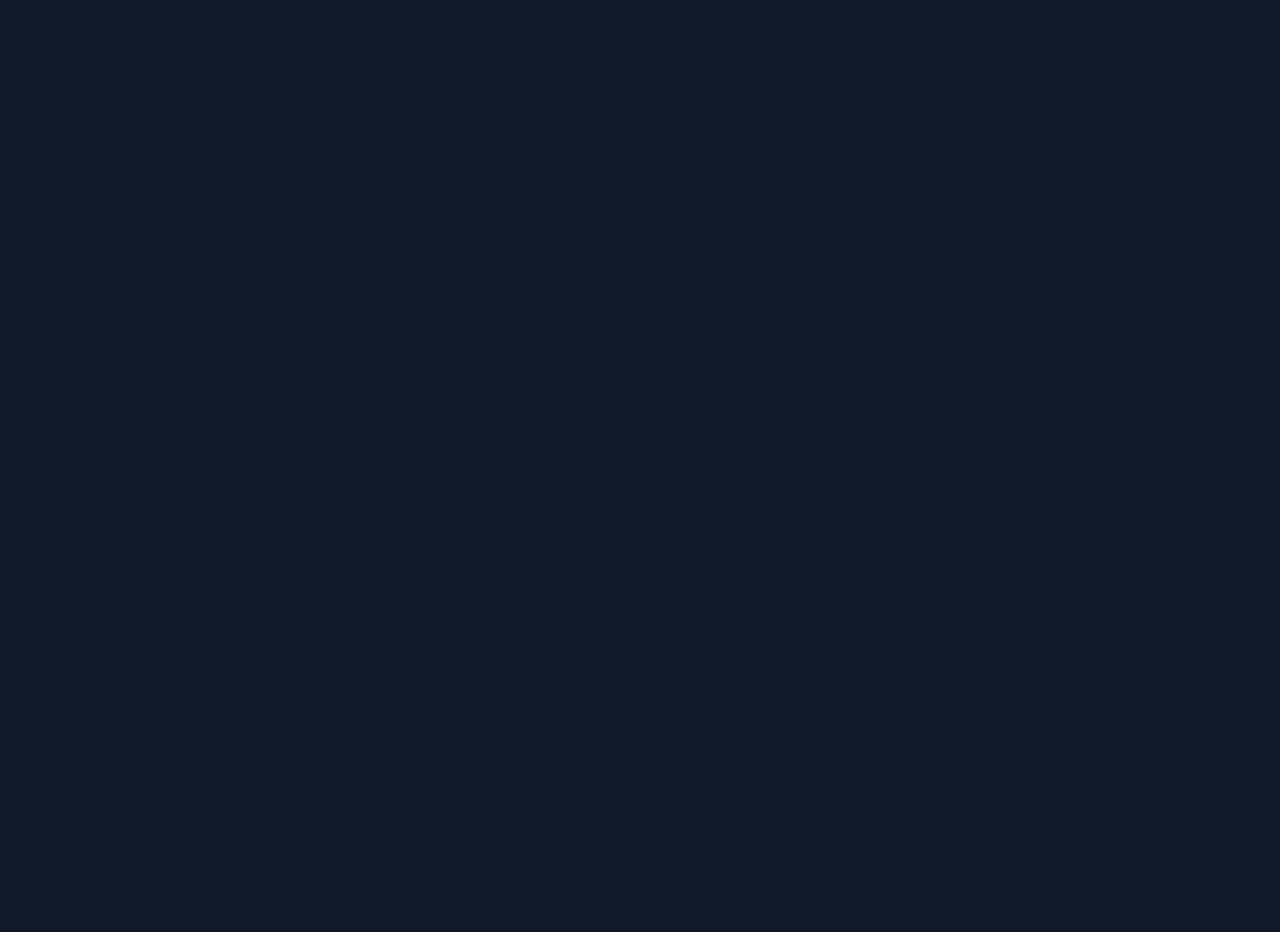
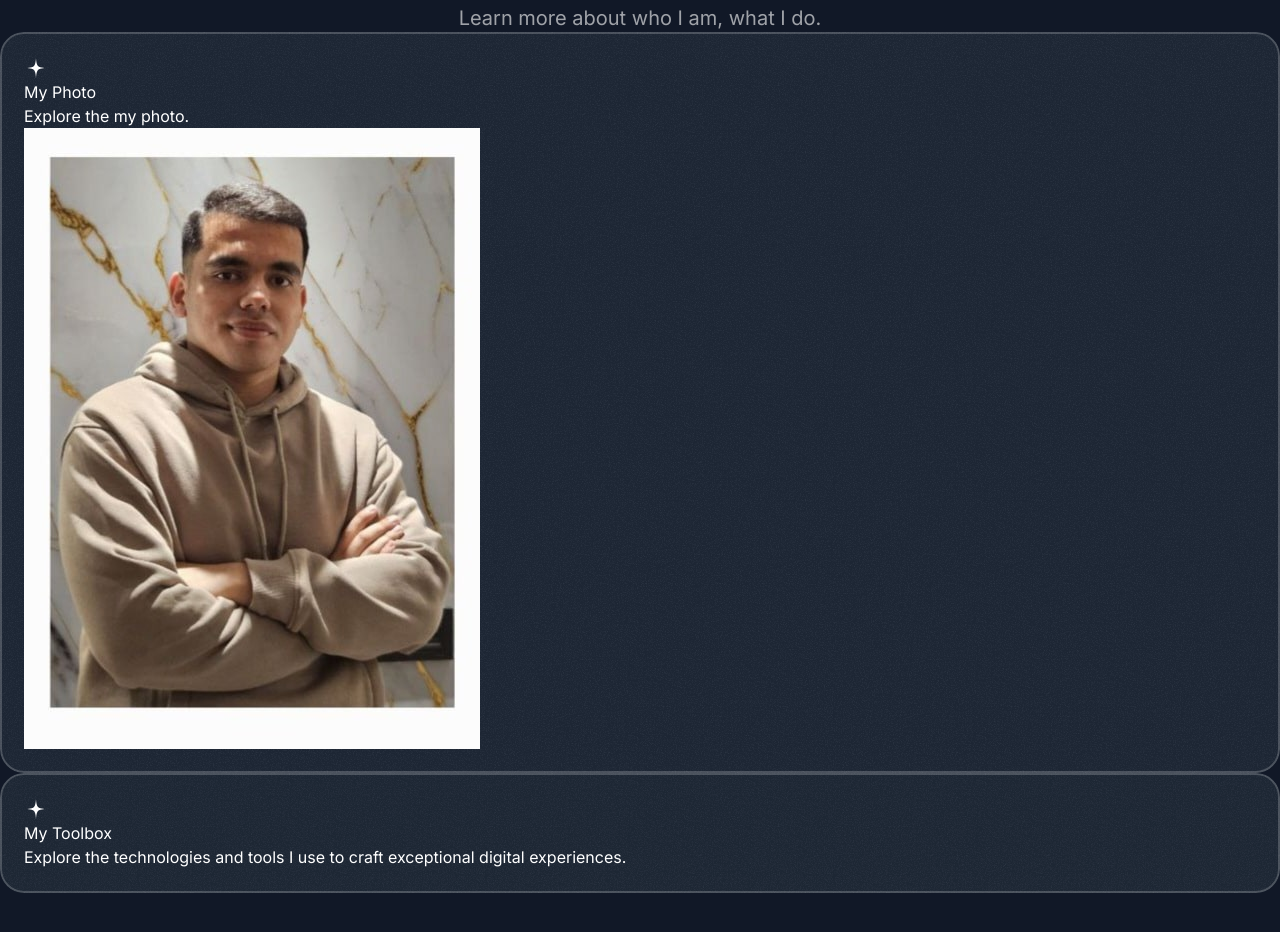
Before and after one commit to eziz-tajiev/Portfolio, a Next.js app: page / in a window 1280 px wide. Shown: the part 3640-4572 px from the top of the page. Before the commit the page ends 3568 px from the top, so only its background shows below. Built offline with nearby package versions, Linux system fonts and the light colour scheme; a web font is replaced by a local one.

Commit message:
I started filling in the content for the cards in the About section.

```diff
--- a/src/sections/About.tsx
+++ b/src/sections/About.tsx
@@ -1,3 +1,32 @@
+import { SectionHeader } from "@/components/SectionHeader";
+import { Card } from "@/components/Card";
+import StarIcon from "@/assets/icons/star.svg"
+import myPhoto from "@/assets/images/myPhoto.jpg"
+import Image from "next/image";
 export const AboutSection = () => {
-  return <div>About Section</div>;
+  return (
+    <div className="pb-96">
+      <SectionHeader
+        eyebrow="About Me"
+        title="A Glimpse Into My World"
+        description="Learn more about who I am, what I do."/>
+        <div>
+          <Card>
+            <div>
+              <StarIcon />
+              <h3>My Photo</h3>
+              <p>Explore the my photo.</p>
+            </div>
+            <Image src={myPhoto} alt="My Photo" />
+          </Card>
+          <Card>
+            <div>
+              <StarIcon />
+              <h3>My Toolbox</h3>
+              <p>Explore the technologies and tools I use to craft exceptional digital experiences.</p>
+            </div>
+          </Card>
+        </div>
+    </div>
+  );
 };
--- a/src/sections/Header.tsx
+++ b/src/sections/Header.tsx
@@ -1,5 +1,5 @@
 export const Header = () => {
-  return  (
+  return (
    <div className="flex justify-center items-center fixed top-3 left-1/2 -translate-x-1/2 z-20">
     <nav className="flex gap-1 p-0.5 border border-white/15 rounded-full bg-white/10 backdrop-blur">
       <a href="#" className="nav-item">Home</a>
```
Also changed, not shown: src/assets/images/myPhoto.jpg (added).
